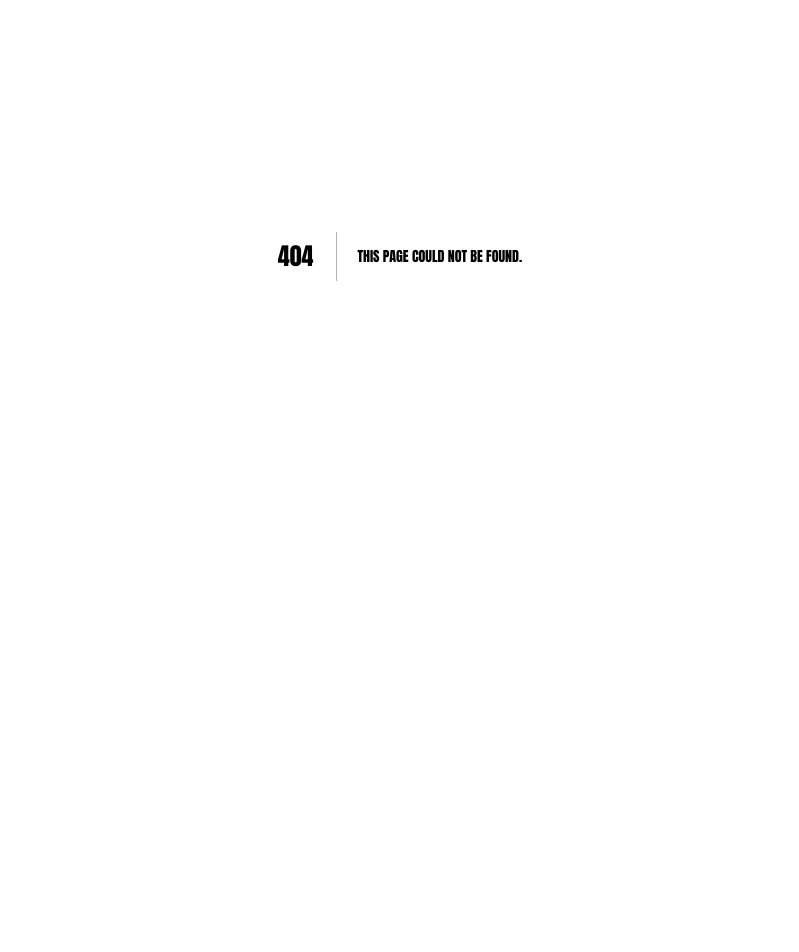
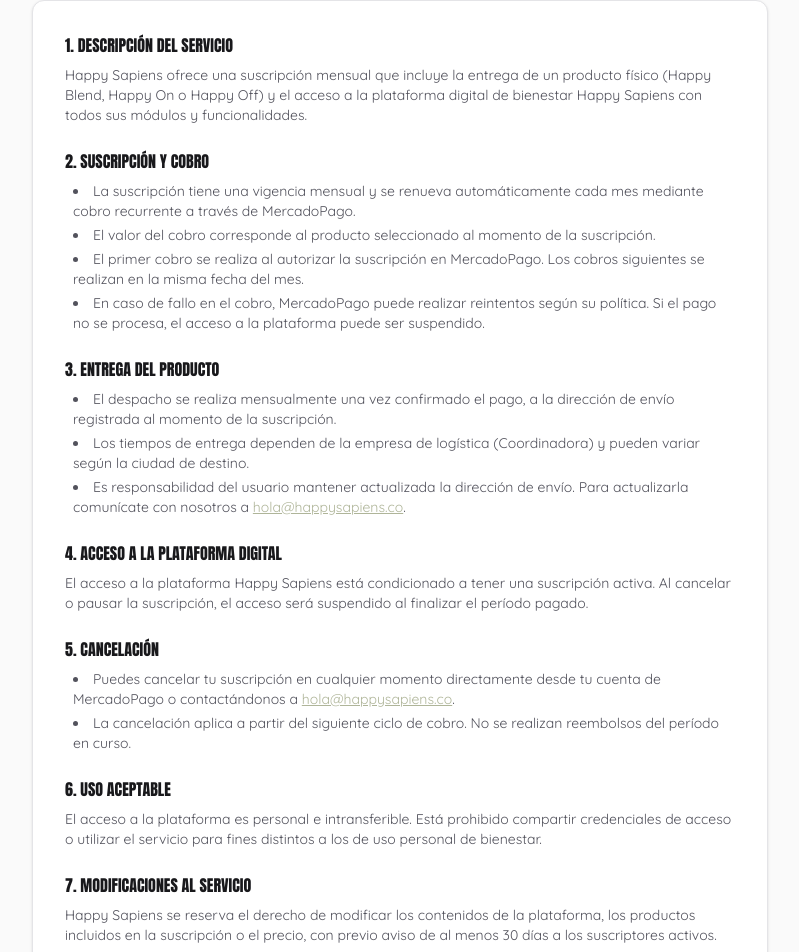
Before and after one commit to Geniorama/happy-sapiens-platform, a Next.js app: page /terminos-servicio in a window 1280 px wide. Before the commit this address had no page. Shown: the part 144-1096 px from the top of the page, without its empty margins (240-1039 px from the left). Before the commit the page ends 800 px from the top, so only its background shows below. Built offline with nearby package versions, Linux system fonts and the light colour scheme.

Commit message:
fix: logout con recarga completa del navegador; términos del servicio separados de cupones

```diff
--- a/src/app/auth/logout/page.tsx
+++ b/src/app/auth/logout/page.tsx
@@ -5,7 +5,11 @@
 
 export default function LogoutPage() {
   useEffect(() => {
-    signOut({ callbackUrl: "/auth/login" })
+    // redirect: false + window.location.replace fuerza recarga completa del navegador,
+    // evitando que el router cache de Next.js sirva páginas autenticadas después del logout
+    signOut({ redirect: false }).then(() => {
+      window.location.replace("/auth/login")
+    })
   }, [])
 
   return null
--- /dev/null
+++ b/src/app/terminos-servicio/page.tsx
@@ -0,0 +1,124 @@
+export const metadata = {
+  title: "Términos y condiciones del servicio — Happy Sapiens",
+  description: "Términos y condiciones del servicio de suscripción de Happy Sapiens",
+}
+
+export default function TerminosServicioPage() {
+  return (
+    <div className="min-h-screen bg-zinc-50">
+      <div className="max-w-3xl mx-auto px-4 py-8 sm:py-12">
+        <h1 className="text-2xl sm:text-3xl font-heading text-zinc-900 mb-2">
+          Términos y condiciones del servicio
+        </h1>
+        <p className="text-sm text-zinc-500 mb-8">Última actualización: marzo de 2026</p>
+
+        <div className="bg-white rounded-xl shadow-sm border border-zinc-200 p-6 sm:p-8 text-sm text-zinc-600 space-y-6">
+
+          <section className="space-y-2">
+            <h2 className="text-base font-semibold text-zinc-900">1. Descripción del servicio</h2>
+            <p>
+              Happy Sapiens ofrece una suscripción mensual que incluye la entrega de un producto físico
+              (Happy Blend, Happy On o Happy Off) y el acceso a la plataforma digital de bienestar
+              Happy Sapiens con todos sus módulos y funcionalidades.
+            </p>
+          </section>
+
+          <section className="space-y-2">
+            <h2 className="text-base font-semibold text-zinc-900">2. Suscripción y cobro</h2>
+            <ul className="list-disc list-inside space-y-1 pl-2">
+              <li>
+                La suscripción tiene una vigencia mensual y se renueva automáticamente cada mes
+                mediante cobro recurrente a través de MercadoPago.
+              </li>
+              <li>
+                El valor del cobro corresponde al producto seleccionado al momento de la suscripción.
+              </li>
+              <li>
+                El primer cobro se realiza al autorizar la suscripción en MercadoPago. Los cobros
+                siguientes se realizan en la misma fecha del mes.
+              </li>
+              <li>
+                En caso de fallo en el cobro, MercadoPago puede realizar reintentos según su política.
+                Si el pago no se procesa, el acceso a la plataforma puede ser suspendido.
+              </li>
+            </ul>
+          </section>
+
+          <section className="space-y-2">
+            <h2 className="text-base font-semibold text-zinc-900">3. Entrega del producto</h2>
+            <ul className="list-disc list-inside space-y-1 pl-2">
+              <li>
+                El despacho se realiza mensualmente una vez confirmado el pago, a la dirección de
+                envío registrada al momento de la suscripción.
+              </li>
+              <li>
+                Los tiempos de entrega dependen de la empresa de logística (Coordinadora) y pueden
+                variar según la ciudad de destino.
+              </li>
+              <li>
+                Es responsabilidad del usuario mantener actualizada la dirección de envío. Para
+                actualizarla comunícate con nosotros a{" "}
+                <a href="mailto:hola@happysapiens.co" className="text-primary underline">
+                  hola@happysapiens.co
+                </a>.
+              </li>
+            </ul>
+          </section>
+
+          <section className="space-y-2">
+            <h2 className="text-base font-semibold text-zinc-900">4. Acceso a la plataforma digital</h2>
+            <p>
+              El acceso a la plataforma Happy Sapiens está condicionado a tener una suscripción
+              activa. Al cancelar o pausar la suscripción, el acceso será suspendido al finalizar
+              el período pagado.
+            </p>
+          </section>
+
+          <section className="space-y-2">
+            <h2 className="text-base font-semibold text-zinc-900">5. Cancelación</h2>
+            <ul className="list-disc list-inside space-y-1 pl-2">
+              <li>
+                Puedes cancelar tu suscripción en cualquier momento directamente desde tu cuenta
+                de MercadoPago o contactándonos a{" "}
+                <a href="mailto:hola@happysapiens.co" className="text-primary underline">
+                  hola@happysapiens.co
+                </a>.
+              </li>
+              <li>
+                La cancelación aplica a partir del siguiente ciclo de cobro. No se realizan
+                reembolsos del período en curso.
+              </li>
+            </ul>
+          </section>
+
+          <section className="space-y-2">
+            <h2 className="text-base font-semibold text-zinc-900">6. Uso aceptable</h2>
+            <p>
+              El acceso a la plataforma es personal e intransferible. Está prohibido compartir
+              credenciales de acceso o utilizar el servicio para fines distintos a los de uso
+              personal de bienestar.
+            </p>
+          </section>
+
+          <section className="space-y-2">
+            <h2 className="text-base font-semibold text-zinc-900">7. Modificaciones al servicio</h2>
+            <p>
+              Happy Sapiens se reserva el derecho de modificar los contenidos de la plataforma,
+              los productos incluidos en la suscripción o el precio, con previo aviso de al menos
+              30 días a los suscriptores activos.
+            </p>
+          </section>
+
+          <section className="space-y-2">
+            <h2 className="text-base font-semibold text-zinc-900">8. Ley aplicable</h2>
+            <p>
+              Estos términos se rigen por las leyes de la República de Colombia. Cualquier
+              controversia será resuelta ante los tribunales competentes de la ciudad de Bogotá D.C.
+            </p>
+          </section>
+
+        </div>
+      </div>
+    </div>
+  )
+}
--- a/src/components/subscription/subscription-form.tsx
+++ b/src/components/subscription/subscription-form.tsx
@@ -415,7 +415,7 @@
               <span className="text-sm text-zinc-700">
                 He leído y acepto los{" "}
                 <a
-                  href="/terminos-condiciones"
+                  href="/terminos-servicio"
                   target="_blank"
                   rel="noopener noreferrer"
                   className="text-primary underline hover:text-primary/80"
```
